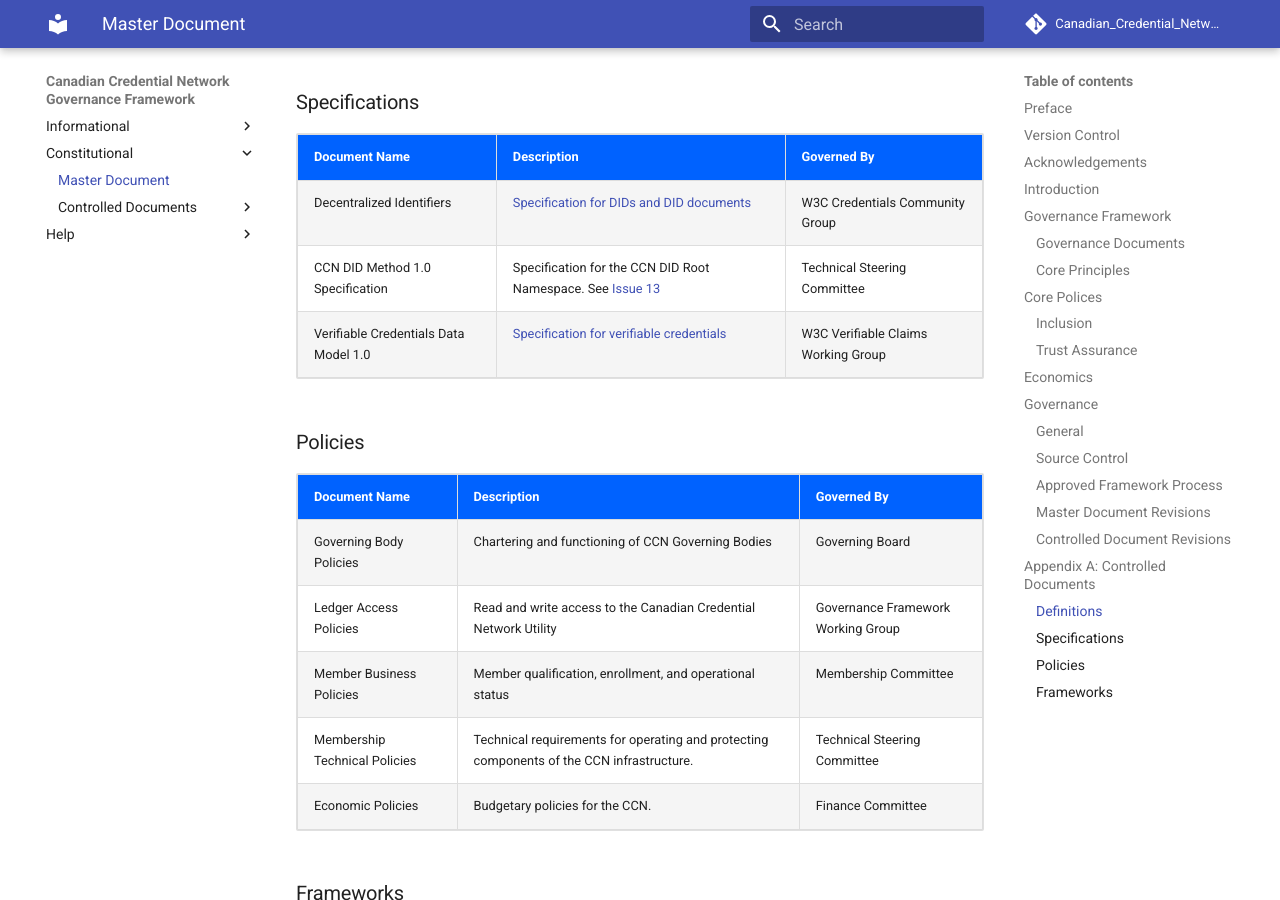
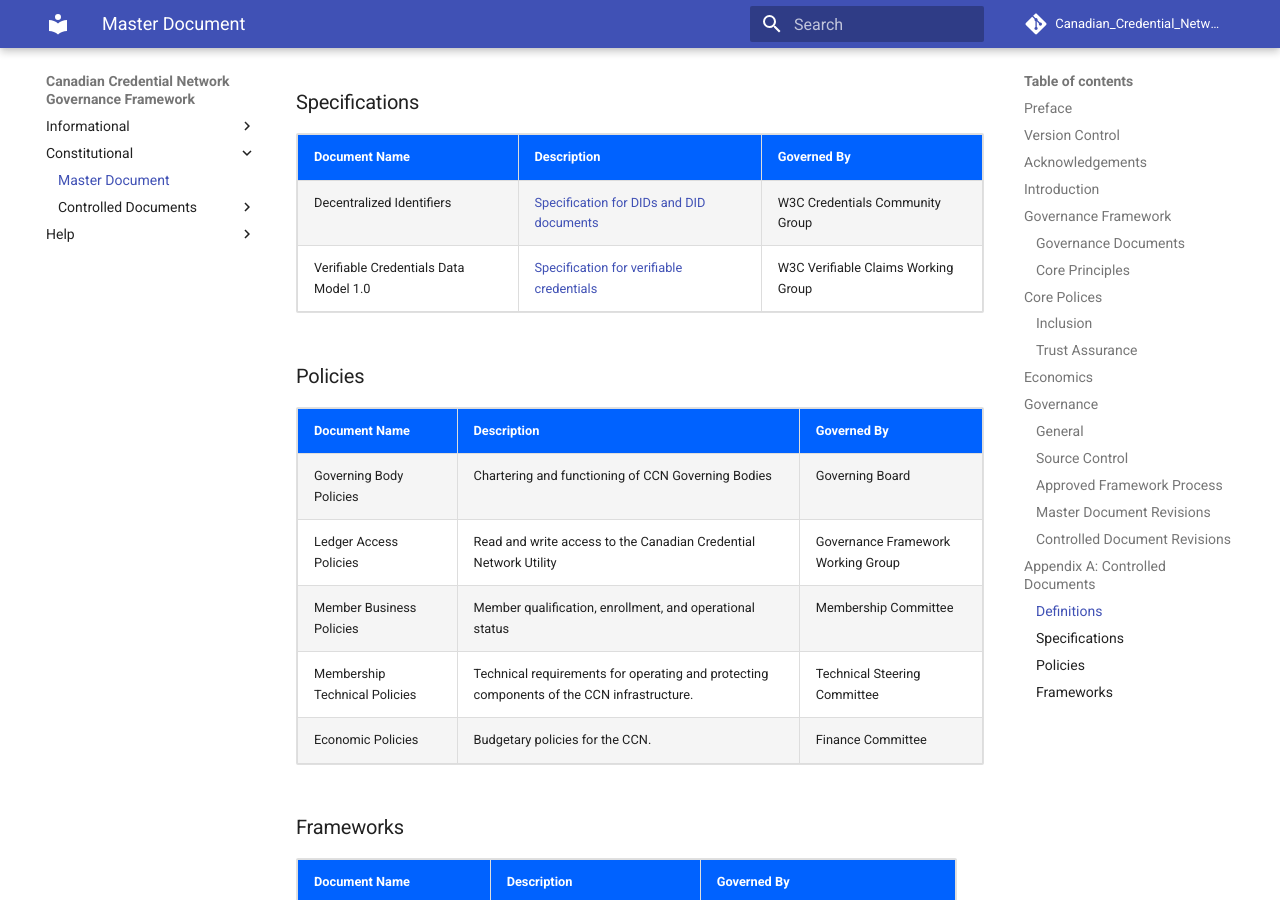
Before and after one commit to VictorSyntez/governance, an MkDocs documentation site: the page built from docs/gf_info/masterdoc.md, in a window 1280 px wide and 900 px high, scrolled down 7073 px. Built offline with MkDocs 1.6.1 and Material for MkDocs 9.7.7, drawn with Linux system fonts in a browser that asks for light colours; comment, search, counter and statistics services are not loaded; some of the changed lines change nothing that is shown.

Commit message:
one more correction for specs

```diff
--- a/docs/gf_info/masterdoc.md
+++ b/docs/gf_info/masterdoc.md
@@ -137,11 +137,11 @@
 | Ledger Transaction Data|  Defines the data and metadata process by a Steward Node | Technical Steering Committee |
 
 ### Specifications
-<!--Will we create our own did method or will we use others', for example Sovrin?-->
+<!--Will we create our own did method or will we use others', for example Sovrin?
+| CCN DID Method 1.0 Specification | Specification for the CCN DID Root Namespace. See [Issue 13](https://github.com/bedrock-consortium/bbu-gf/issues/13) |  Technical Steering Committee |-->
 | Document Name | Description | Governed By |
 | --- | --- | --- |
 | Decentralized Identifiers | [Specification for DIDs and DID documents](https://w3c-ccg.github.io/did-spec/) | W3C Credentials Community Group |  |
-| CCN DID Method 1.0 Specification | Specification for the CCN DID Root Namespace. See [Issue 13](https://github.com/bedrock-consortium/bbu-gf/issues/13) |  Technical Steering Committee |
 | Verifiable Credentials Data Model 1.0 | [Specification for verifiable credentials](https://w3c.github.io/vc-data-model/) | W3C Verifiable Claims Working Group |
 
 ### Policies
```
